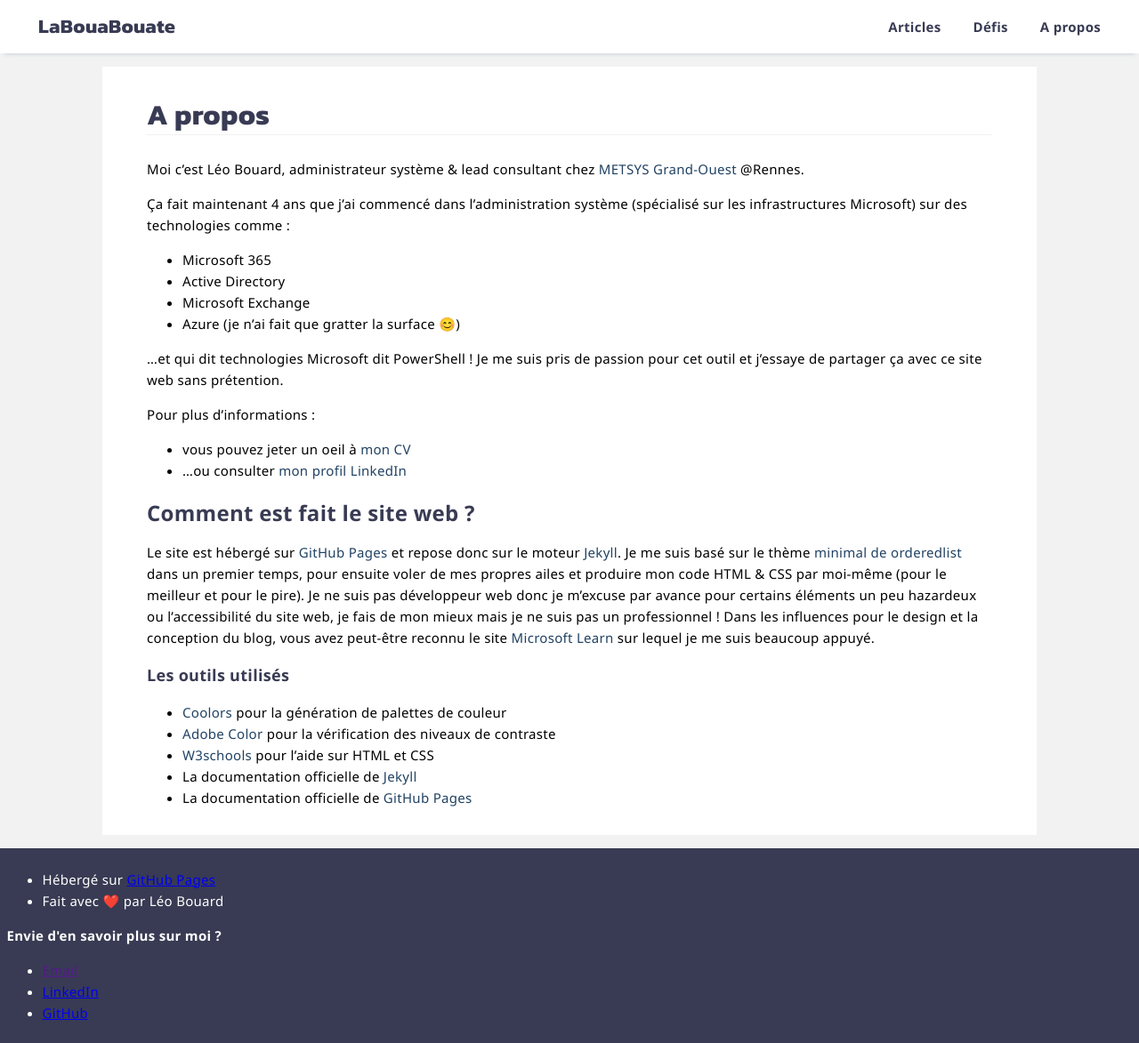
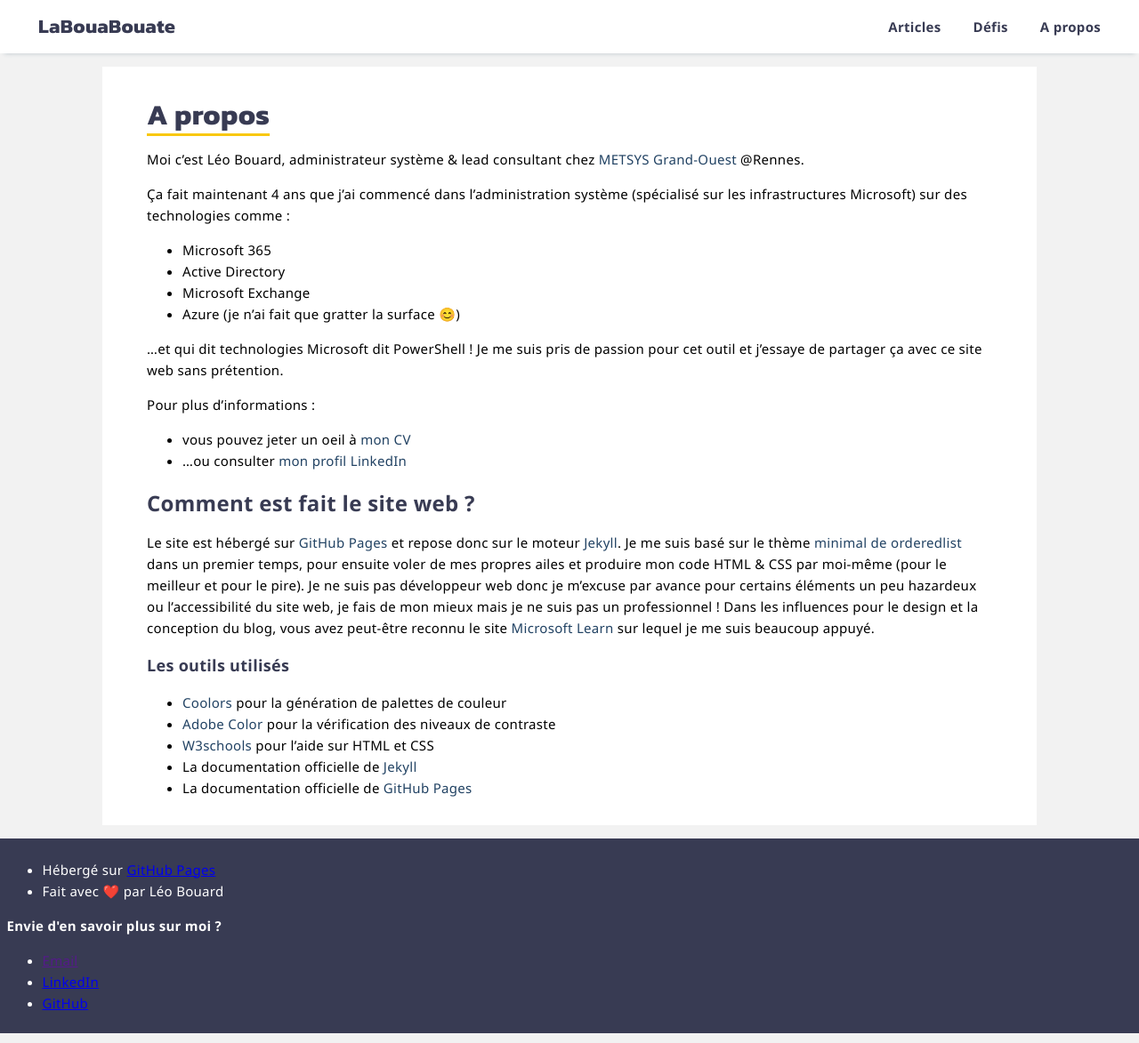
Before and after one commit to leobouard/leobouard.github.io, a Jekyll site: the page built from about.md, in a window 1280 px wide. Shown: the whole page at 89% size. Built offline with Jekyll 4.4.1, drawn with Linux system fonts in a browser that asks for light colours; our own code applies the rules of GitHub Pages for plain Markdown files.

Commit message:
Update style.scss

```diff
--- a/assets/css/style.scss
+++ b/assets/css/style.scss
@@ -4,7 +4,7 @@
 /*
 COLOR SCHEME
 - Primary:  Jonquil yellow (#f9c80e)
-- Links:    Lapis Lazuli blue (#336699)
+- Links:    Lapis Lazuli blue (#214263)
 - Titles:   Independence gray (#383b53)
 - Negative: Imperial red (#ea3546)
 - Positive: Jungle green (#43aa8b)
@@ -151,9 +151,14 @@
     h1 {
         font-family: 'Kanit', sans-serif;
         font-size: xx-large;
-        border-bottom: 1px solid #f2f2f2;
+        /*border-bottom: 1px solid #f2f2f2;
         padding-bottom: 10px;
-        display: block;
+        display: block;*/
+        text-decoration: underline;
+        text-underline-position: below;
+        text-underline-offset: 10px;
+        text-decoration-thickness: 3px;
+        text-decoration-color: #f9c80e;
     }
 
     h2 {
```
